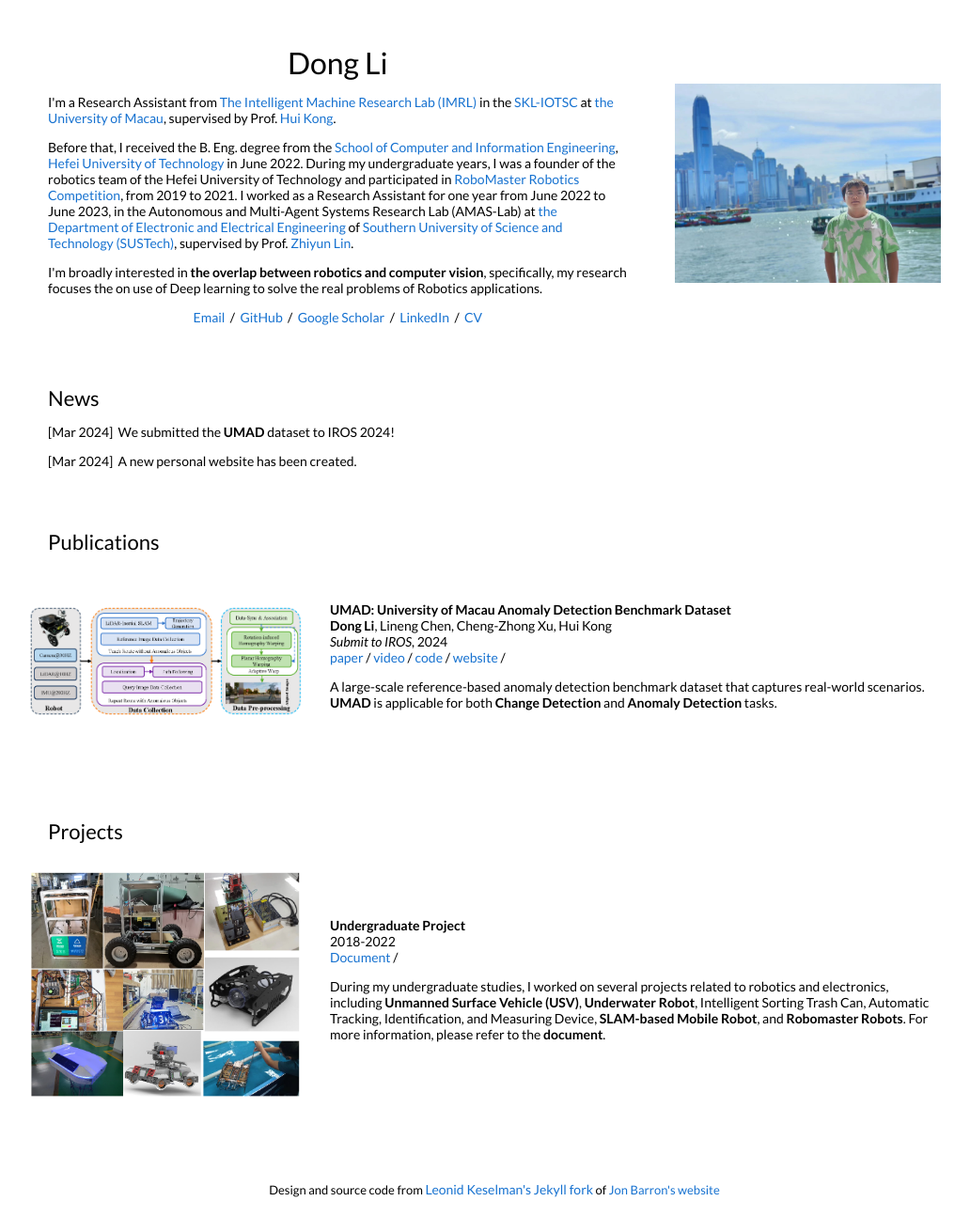
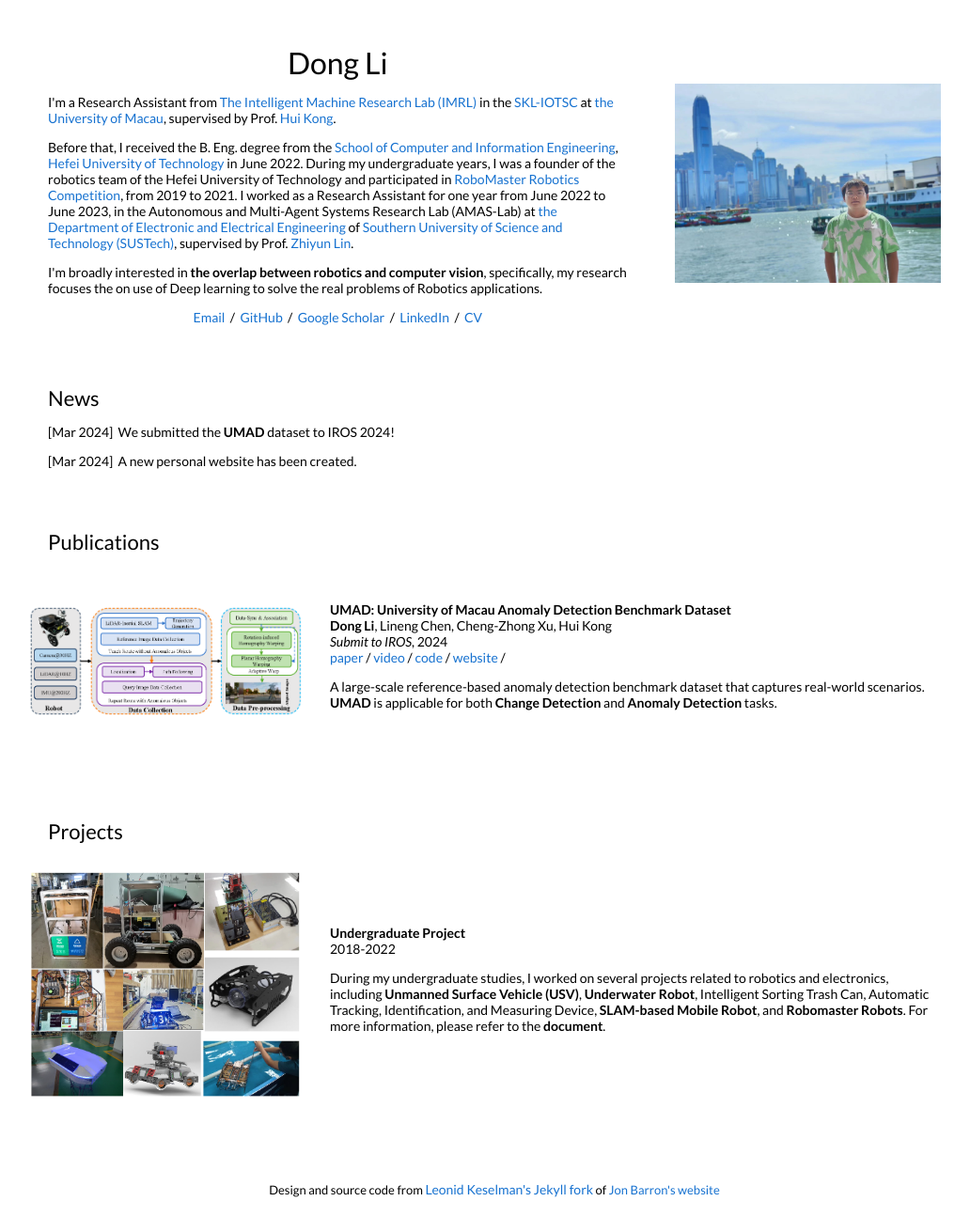
Before and after one commit to DoongLi/DoongLi.github.io, a Jekyll site: the page built from _posts/2024-03-31-project.markdown, in a window 1280 px wide. Shown: the whole page at 94% size, without its empty margins (114-1146 px from the left). Built offline with Jekyll 4.4.1, drawn with Linux system fonts in a browser that asks for light colours.

Commit message:
Update default.html

```diff
--- a/_layouts/default.html
+++ b/_layouts/default.html
@@ -114,12 +114,6 @@
               {% if post.slides %}
               <a href="{{post.slides}}">slides</a> /
               {% endif %}
-              {% if post.document %}
-              <a href="{{post.document}}">Document</a> /
-              {% endif %}
-              {% if post.github_repo %}
-              <a href="{{post.github}}">Github</a> /
-              {% endif %}
               <p></p>
               {{ post.excerpt }}
             </td>
@@ -157,11 +151,11 @@
               {{post.venue}}
 
               <br>
-              {% if post.document %}
-              <a href="{{post.document}}">Document</a> /
+              {% if post.paper %}
+              <a href="{{post.paper}}">Document</a> /
               {% endif %}
-              {% if post.github_repo %}
-              <a href="{{post.github}}">Github</a> /
+              {% if post.code %}
+              <a href="{{post.code}}">Github</a> /
               {% endif %}
               <p></p>
               {{ post.excerpt }}
```
